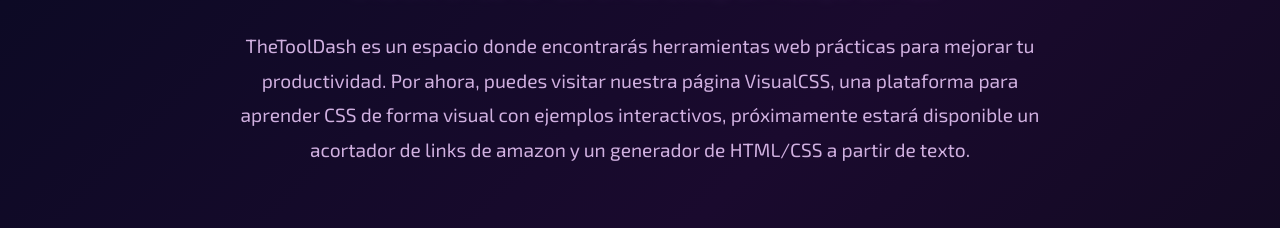
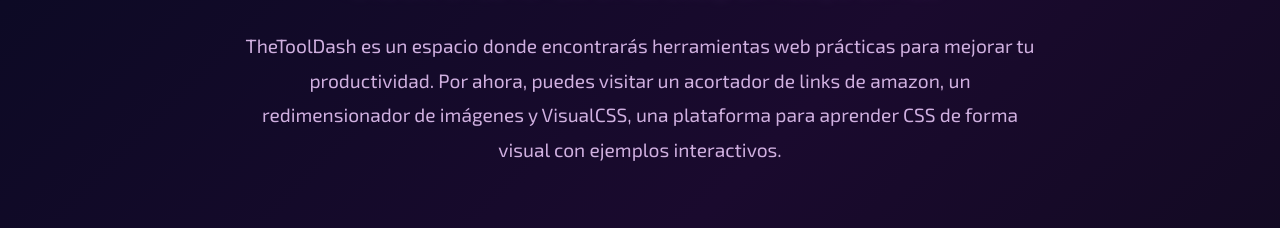
Before and after one commit to thetooldash/thetooldash, a plain HTML site: page index.html in a window 1280 px wide. Shown: the part 200-428 px from the top of the page. Drawn offline with Linux system fonts and the light colour scheme.

Commit message:
New description

```diff
--- a/index.html
+++ b/index.html
@@ -278,8 +278,7 @@
             <p class="subtitle">Tu colección de herramientas web prácticas y efectivas</p>
             <p class="description">
                 TheToolDash es un espacio donde encontrarás herramientas web prácticas para mejorar tu productividad.
-                Por ahora, puedes visitar nuestra página VisualCSS, una plataforma para
-                aprender CSS de forma visual con ejemplos interactivos, próximamente estará disponible un acortador de links de amazon y un generador de HTML/CSS a partir de texto.
+                Por ahora, puedes visitar un acortador de links de amazon, un redimensionador de imágenes y VisualCSS, una plataforma para aprender CSS de forma visual con ejemplos interactivos.
             </p>
         </header>
 
```
